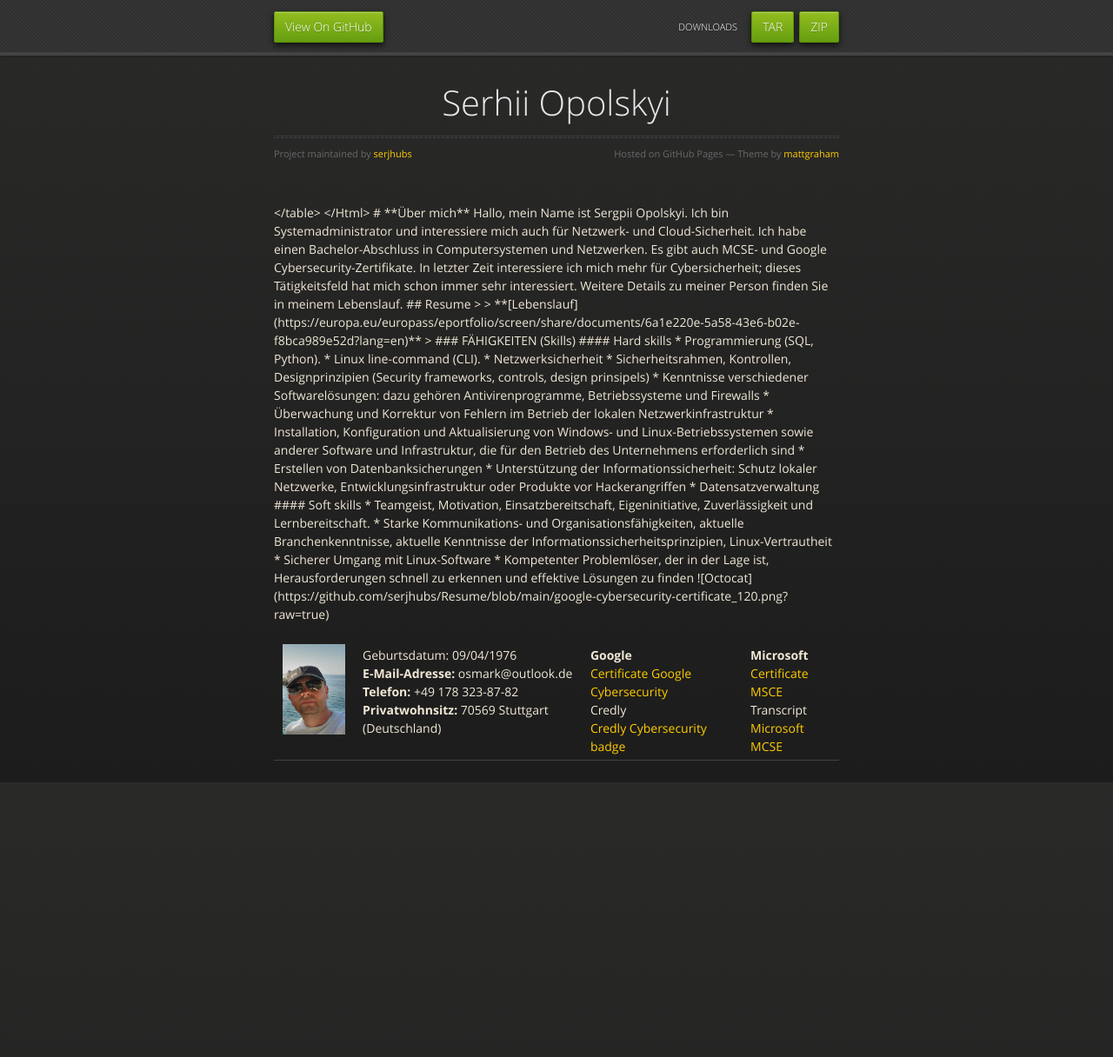
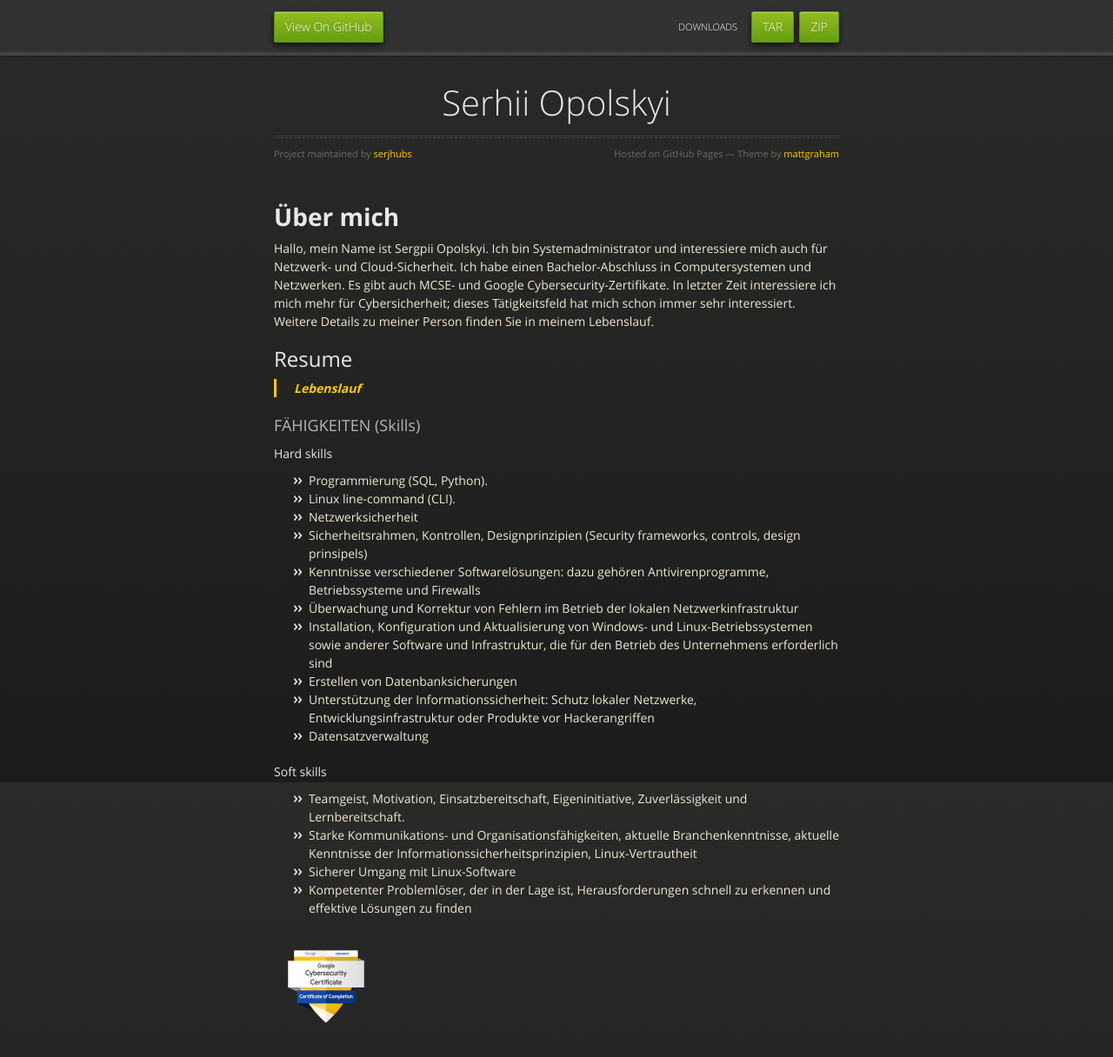
Before and after one commit to serjhubs/Resume, a Jekyll site: the page built from index.md, in a window 1280 px wide and 1310 px high. Shown: the top 1216 px of the window at 87% size. Built offline with Jekyll 4.4.1, drawn with Linux system fonts in a browser that asks for light colours; the repository's description, which GitHub fills in, is left out; our own code applies the rules of GitHub Pages for plain Markdown files.

Commit message:
Update index.md

```diff
--- a/index.md
+++ b/index.md
@@ -1,28 +1,7 @@
 ---
 layout: default
 ---
-<Html>
-   <table><tr>
-     <td><img src="https://github.com/serjhubs/Resume/blob/main/_includes/SO.jpeg?raw=true" width="115" heihgt="125"></td>
-      <td> Geburtsdatum: 09/04/1976
-       <br><strong>E-Mail-Adresse:</strong> osmark@outlook.de
-        <br><strong>Telefon:</strong> +49 178 323-87-82
-         <br><strong>Privatwohnsitz:</strong> 70569 Stuttgart (Deutschland)
-      </td>
-      <td>
-          <br><strong>Google</strong>
-         <br><a href="https://drive.google.com/file/d/1V3JxWsoC7uWKMBJ9DZIbsNHsLgCcs3Vd/view?usp=sharing" target = "_blank">Certificate Google Cybersecurity</a>
-        <br> Credly
-          <br><a href="https://www.credly.com/badges/31d821ea-8c1b-4400-b222-442f3488fbfc/public_url" target = "_blank">Credly Cybersecurity badge</a>
-       </td>
-       <td>
-          <br><strong>Microsoft</strong>
-          <br><a href="https://drive.google.com/file/d/1XaFzqDOUPJDuX-mlFcLUu3WlmLEuJ7yM/view?usp=sharing" target = "_blank">Certificate MSCE</a>
-         <br>Transcript
-          <br><a href="https://learn.microsoft.com/en-us/users/serhiiopolskyi/transcript/d9mnkakjy3g5e86" target = "_blank">Microsoft MCSE</a>
-      </td>
-   </table>
-</Html>
+
 
 # **Über mich**
 
```
